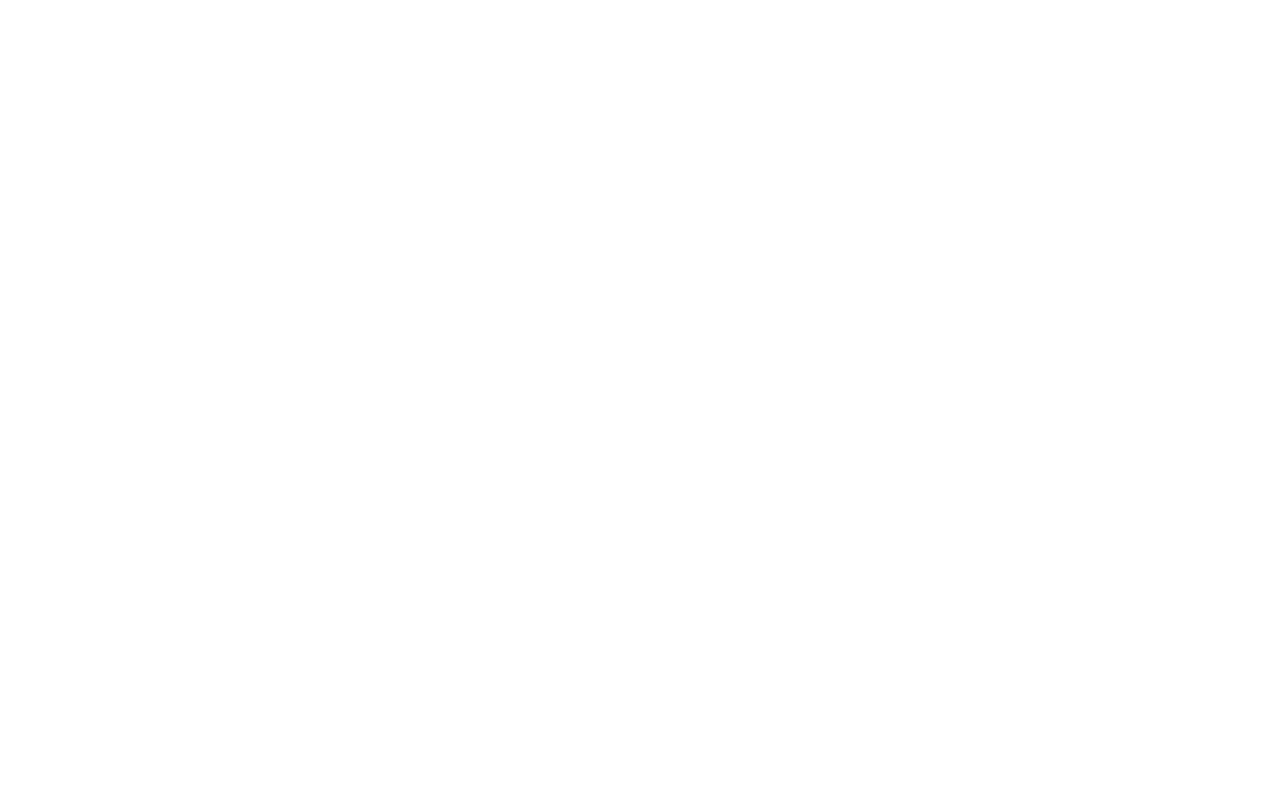
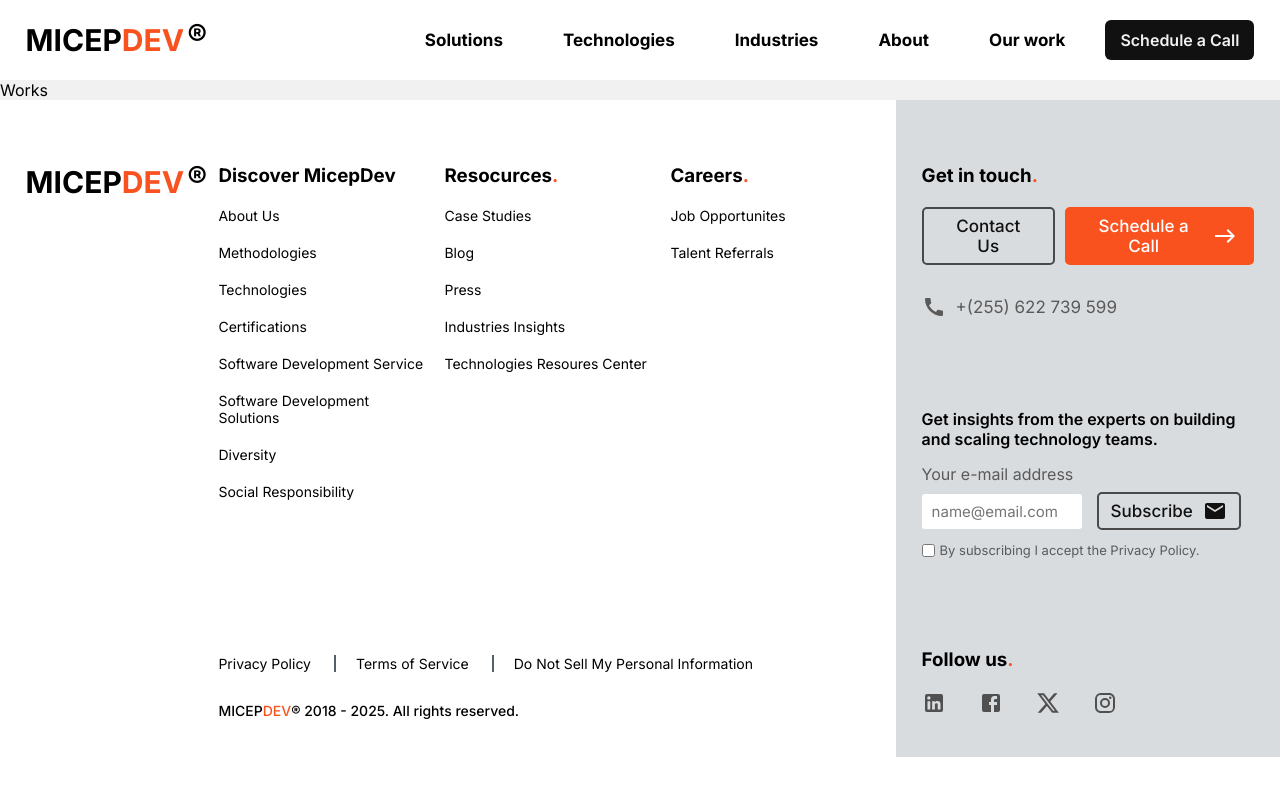
Before and after one commit to mixro/Micep-frontend, a React (Vite) app: page /our-works in a window 1280 px wide. Before the commit this address had no page. Shown: the top 796 px of the page. Built offline with nearby package versions, Linux system fonts and the light colour scheme.

Commit message:
Add new pages (our works and about-us)

```diff
--- a/src/App.jsx
+++ b/src/App.jsx
@@ -5,6 +5,8 @@
 import Solutions from './pages/solutions/Solutions';
 import Technologies from './pages/technologies/Technologies';
 import Industries from './pages/Industries/Industries';
+import Works from './pages/works/Works';
+import About from './pages/about/About';
 
 function App() {
   return (
@@ -15,6 +17,8 @@
           <Route path='/solutions' element={<Layout><Solutions /></Layout>} />
           <Route path='/technologies' element={<Layout><Technologies /></Layout>} />
           <Route path='/industries' element={<Layout><Industries /></Layout>} />
+          <Route path='/our-works' element={<Layout><Works /></Layout>} />
+          <Route path='/about-us' element={<Layout><About /></Layout>} />
         </Routes>
       </Router>
     </div>
--- a/src/components/topbar/Topbar.jsx
+++ b/src/components/topbar/Topbar.jsx
@@ -28,7 +28,7 @@
             className="topbar-box"
         >
             {topLinks.map((link) => (
-                <Link to={`/${link.title.toLocaleLowerCase()}`} key={link._id} className="link-main">
+                <Link to={`/${link.location}`} key={link._id} className="link-main">
                     <div className="box-links">
                         <p>{link.title}</p>
                     </div>
@@ -50,7 +50,7 @@
             <div className="topbar-links">
                 {topLinks.map((link) => (
                     <div className="topbar-link" key={link._id}>
-                        <Link to={`/${link.title.toLocaleLowerCase()}`} className="link-main">
+                        <Link to={`/${link.location}`} className="link-main">
                             <p>{link.title}</p>
                         </Link>
                     </div>
--- /dev/null
+++ b/src/pages/about/About.jsx
@@ -0,0 +1,9 @@
+import './about.css'
+
+const About = () => {
+  return (
+    <div>About</div>
+  )
+}
+
+export default About
--- /dev/null
+++ b/src/pages/works/Works.jsx
@@ -0,0 +1,9 @@
+import './works.css'
+
+const Works = () => {
+  return (
+    <div>Works</div>
+  )
+}
+
+export default Works
--- a/src/static/DummyData.js
+++ b/src/static/DummyData.js
@@ -46,23 +46,28 @@
 export const topLinks = [
     {
         _id: 1,
-        title: "Solutions"
+        title: "Solutions",
+        location: "solutions",
     },
     {
         _id: 2,
-        title: "Technologies"
+        title: "Technologies",
+        location: "technologies",
     },
     {
         _id: 3,
-        title: "Industries"
+        title: "Industries",
+        location: "industries",
     },
     {
         _id: 4,
-        title: "About"
+        title: "About",
+        location: "about-us",
     },
     {
         _id: 5,
-        title: "Our work"
+        title: "Our work",
+        location: "our-works",
     },
 ]
 
```
Also changed, not shown: src/pages/about/about.css (added), src/pages/works/works.css (added).
